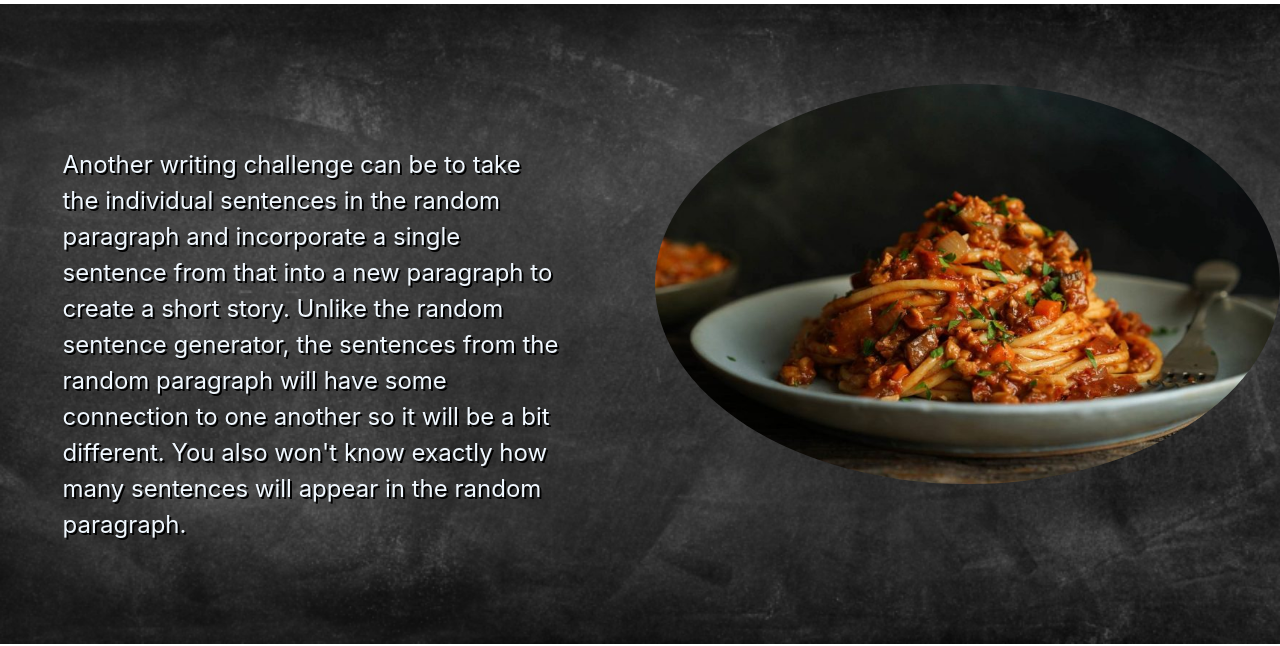
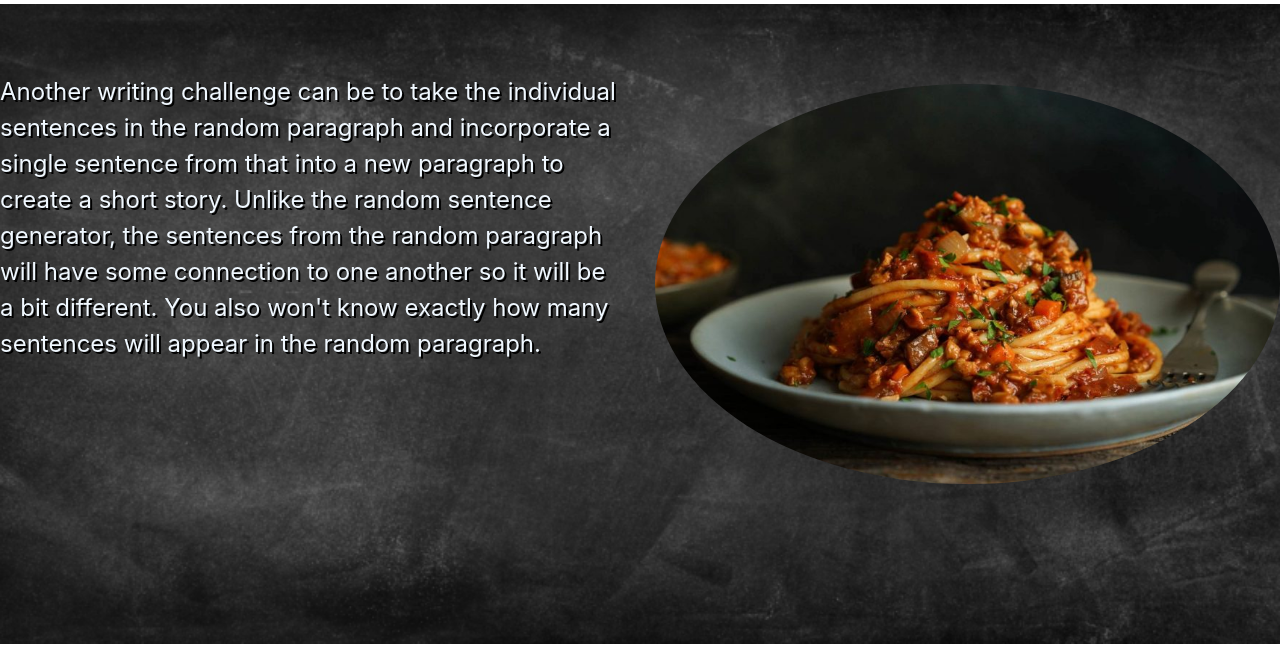
Before and after one commit to mrchocha/betaburungaibeta, a PHP site: page /index.html in a window 1280 px wide. Shown: the part 2257-2903 px from the top of the page. Run offline with PHP 8.4, Linux system fonts and the light colour scheme.

Commit message:
Update trial_style.css

```diff
--- a/CSS/trial_style.css
+++ b/CSS/trial_style.css
@@ -75,58 +75,6 @@ nav .navbar-nav li a {
     -webkit-transform: scaleY(1);
     transform: scaleY(1);
 }
-
-
-/*
-.nav-item {
-    display: inline-block;
-    vertical-align: middle;
-    -webkit-transform: perspective(1px) translateZ(0);
-    transform: perspective(1px) translateZ(0);
-    box-shadow: 0 0 1px rgba(0, 0, 0, 0);
-    position: relative;
-    -webkit-transition-property: color;
-    transition-property: color;
-    -webkit-transition-duration: 0.3s;
-    transition-duration: 0.3s;
-}
-.nav-item:before {
-    content: "";
-    position: absolute;
-    z-index: -1;
-    top: 0;
-    left: 0;
-    right: 0;
-    bottom: 0;
-    background: #2e742b;
-    color: black;
-    border-bottom-right-radius: 50%;
-    border-top-left-radius: 50%;
-    -webkit-transform: scaleX(0);
-    transform: scaleX(0);
-    -webkit-transform-origin: 0 50%;
-    transform-origin: 0 50%;
-    -webkit-transition-property: transform;
-    transition-property: transform;
-    -webkit-transition-duration: 0.3s;
-    transition-duration: 0.3s;
-    -webkit-transition-timing-function: ease-out;
-    transition-timing-function: ease-out;
-}
-.nav-item:hover,
-.nav-item:focus,
-.nav-item:active,
-nav .navbar-nav li a {
-    color: white !important;
-}
-.nav-item:hover:before,
-.nav-item:focus:before,
-.nav-item:active:before,
-nav .navbar-nav li a {
-    -webkit-transform: scaleX(1);
-    transform: scaleX(1);
-}
-*/
 
 .overtext1,
 .overtext2 {
@@ -241,7 +189,7 @@ nav .navbar-nav li a {
 
 .desc-text1,
 .desc-text3 {
-    padding: 10%;
+    margin-top: -10px;
     font-size: 3vh;
     align-items: center;
     text-shadow: 2px 2px black;
@@ -249,7 +197,7 @@ nav .navbar-nav li a {
 
 .desc-text2,
 .desc-text4 {
-    padding: 10%;
+    margin-top: -10px;
     font-size: 3vh;
     text-shadow: 2px 2px black;
 }
```
